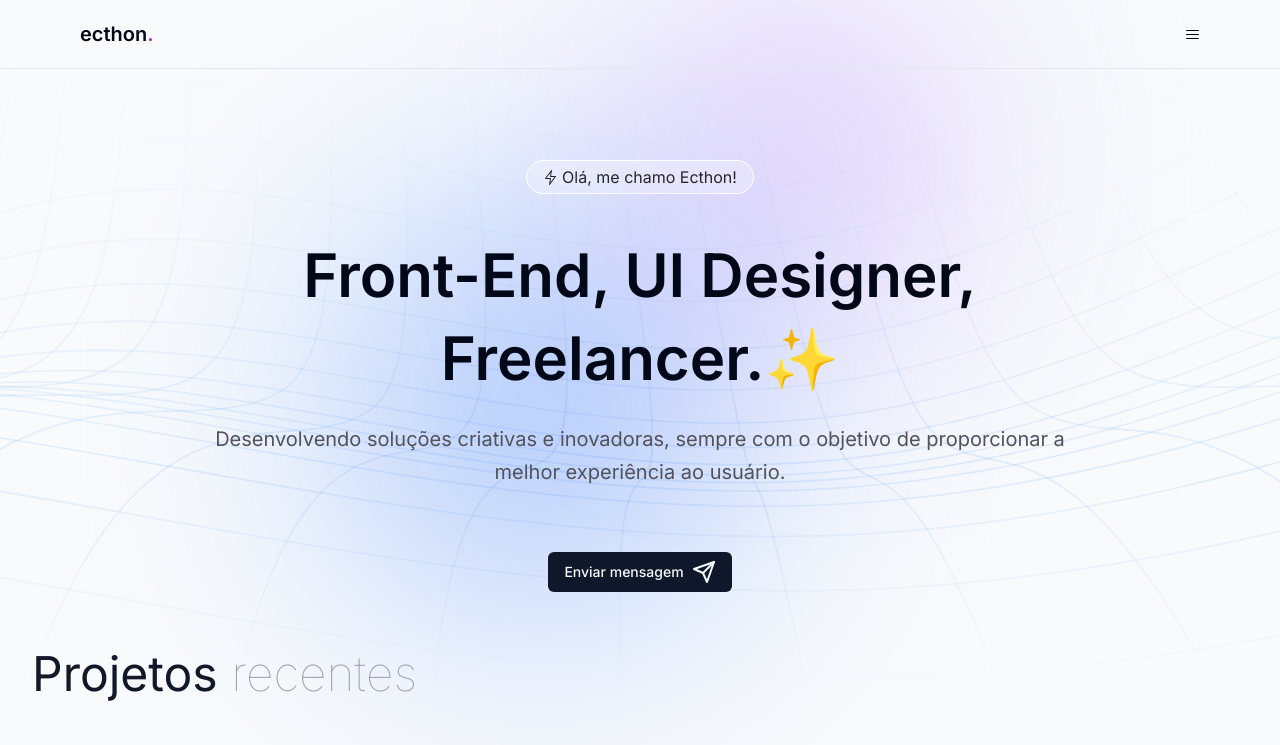
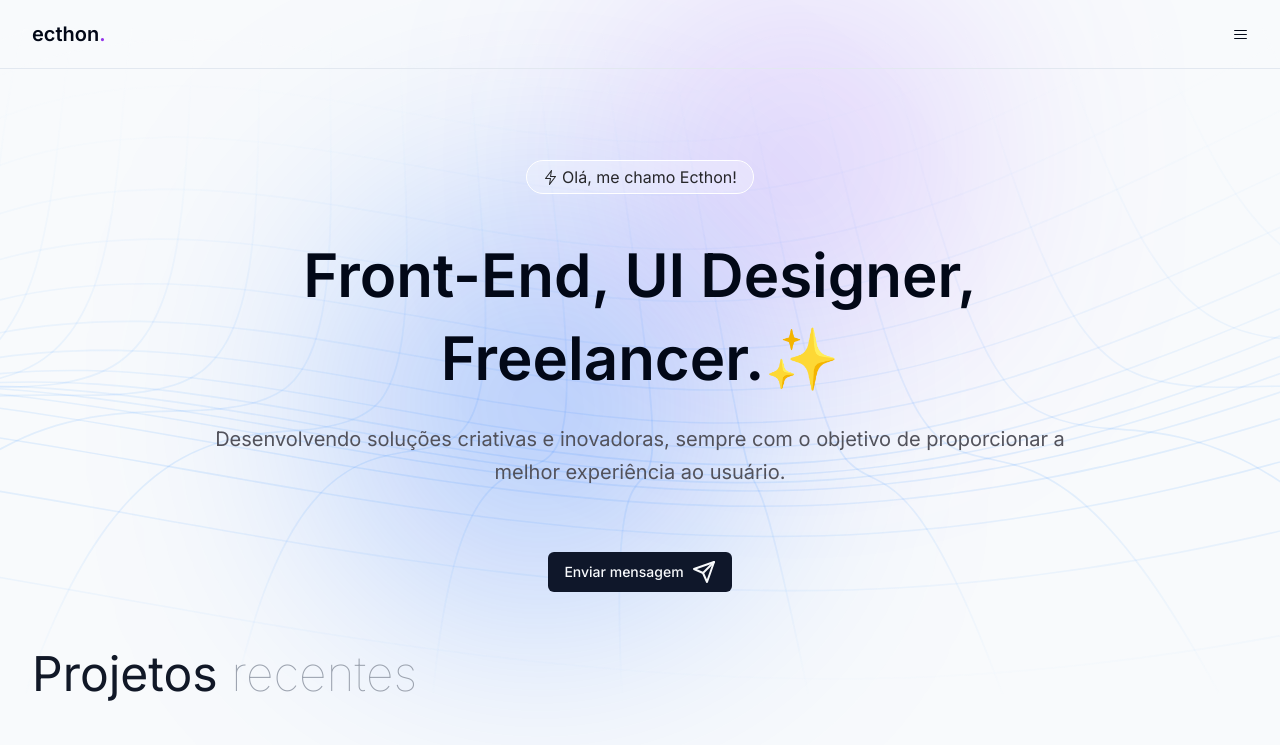
Before and after one commit to ecthon/ecthon-app, a Next.js app: page / in a window 1280 px wide. Shown: the top 745 px of the page. Built offline with nearby package versions, Linux system fonts and the light colour scheme.

Commit message:
style: fix max-width container to 1216px

```diff
--- a/src/components/header.tsx
+++ b/src/components/header.tsx
@@ -5,7 +5,7 @@ import { HamburgerMenuIcon } from "@radix-ui/react-icons";
 export function Header() {
   return (
     <header className="flex w-full items-center border-b fixed z-10">
-      <div className="flex w-[1120px] justify-between mx-auto py-5 max-sm:py-2 max-sm:px-5">
+      <div className="flex w-[1216px] justify-between mx-auto py-5 max-sm:py-2 max-sm:px-5">
         <h1 className="font-semibold text-xl max-sm:text-sm">ecthon<span className="text-purple-600">.</span></h1>
         <DropdownMenu>
           <DropdownMenuTrigger>
--- a/src/components/heading.tsx
+++ b/src/components/heading.tsx
@@ -6,7 +6,7 @@ export function Heading () {
 
   return (
     <main className="flex flex-col h-screen max-sm:h-auto bg-[url('../../public/bg-blur.svg')] bg-cover bg-center bg-no-repeat">
-      <div className="flex flex-col items-center mt-40 max-sm:mt-32 h-auto max-w-[1120px] max-sm:w-full mx-auto">
+      <div className="flex flex-col items-center mt-40 max-sm:mt-32 h-auto max-w-[1216px] max-sm:w-full mx-auto">
         <span className="flex items-center gap-1 text-base max-sm:text-xs mb-10 max-sm:mb-5 text-zinc-800 bg-white/25 border border-white px-4 py-1 rounded-full">
           <LightningBoltIcon className="max-sm:w-3 max-sm:h-3" />
           Olá, me chamo Ecthon!
```
